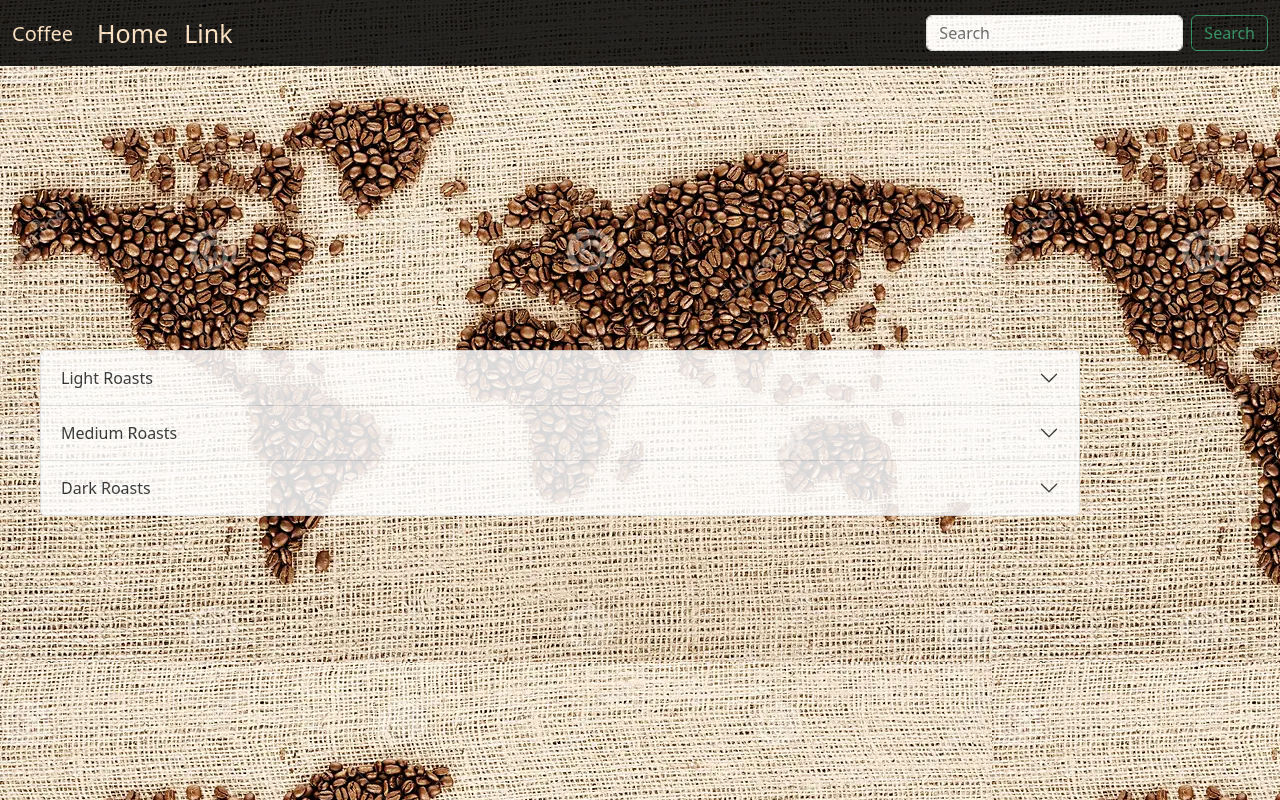
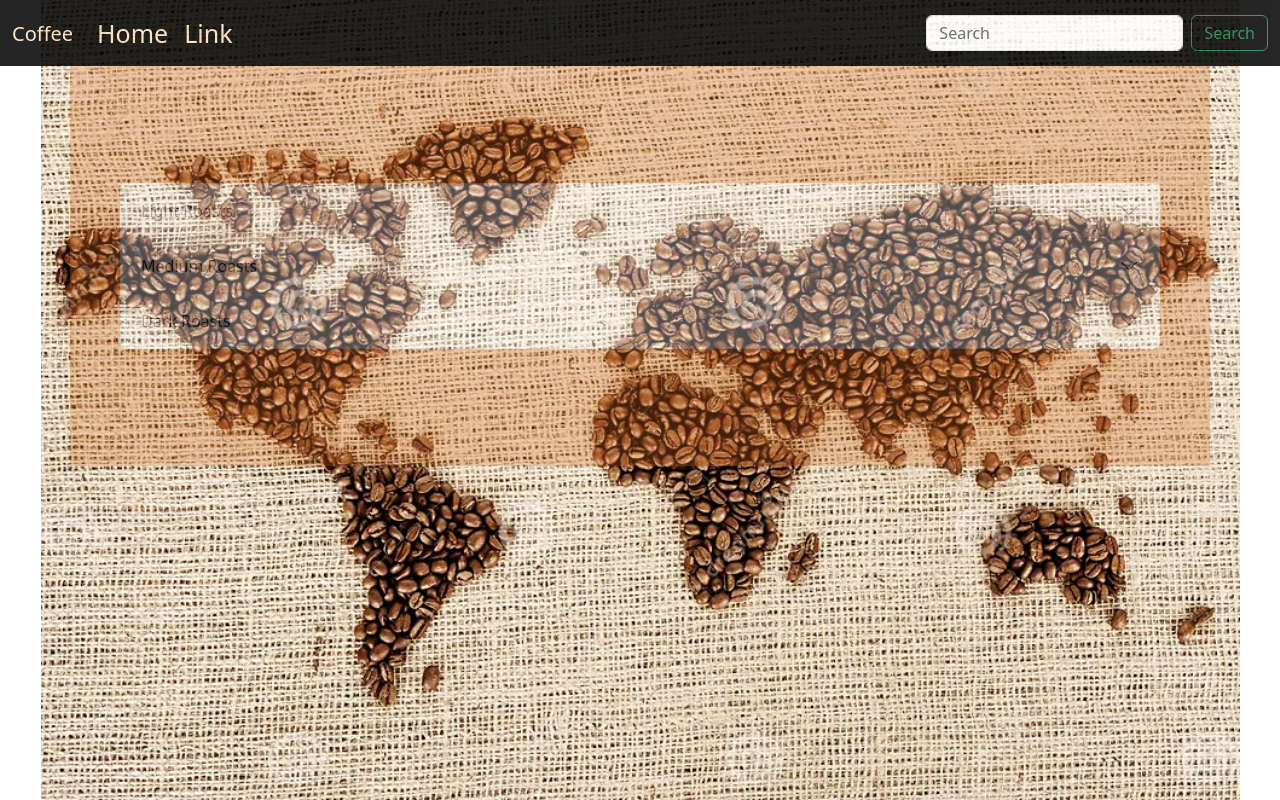
Before and after one commit to gates-borgesbrown/coffee-project, a plain HTML site: page index.html in a window 1280 px wide. Drawn offline with nearby package versions, Linux system fonts and the light colour scheme.

Commit message:
updated project

```diff
--- a/index.html
+++ b/index.html
@@ -34,19 +34,11 @@
     </header>
 <!-- HEADER END -->
 <!-- HERO BEGIN -->
-    <section class="container hero d-flex align-items-center flex-grow-1 mx-0">
-        <div class="row flex-grow-1">
-            <div class="d-flex col text-center justify-content-center">
-                <div class="d-flex image-title justify-content-center align-items-center">
+    <section class="container hero d-flex justify-content-center align-items-center">
+<!--        <div class="row flex-grow-1">-->
+<!--            <div class="d-flex col text-center justify-content-center">-->
+<!--                <div class="d-flex image-title justify-content-center align-items-center">-->
 <!--                    <img src="./images/cozy%20forest%20cafe.jpeg" alt="Cozy Coffee Shop">-->
-                </div>
-            </div>
-        </div>
-    </section>
-<!-- HERO END -->
-<!-- BODY BEGIN -->
-
-<!--   LIGHT ROAST ENDS     -->
                     <div class="accordion" id="accordionTable">
                         <div class="accordion-item">
                             <h2 class="accordion-header" id="headingOne">
@@ -101,6 +93,15 @@
                             </div>
                         </div>
                     </div>
+<!--                </div>-->
+<!--            </div>-->
+<!--        </div>-->
+    </section>
+<!-- HERO END -->
+<!-- BODY BEGIN -->
+
+<!--   LIGHT ROAST ENDS     -->
+
 
 
 
--- a/style.css
+++ b/style.css
@@ -6,10 +6,18 @@
     display: flex;
     flex-direction: column;
     min-height: 100dvh;
+    background-image: url("images/coffee-world.webp");
+    background-position: center;
+    background-repeat: no-repeat;
+    background-size: contain;
+    opacity: 85%;
+
 }
 
-.container {
-
+.container.hero {
+    background-color: chocolate;
+    opacity: 35%;
+    /*position: relative;*/
 }
 
 img {
@@ -22,8 +30,15 @@ img {
     margin-bottom: 50px;
 }
 
+ul {
+    display: flex;
+    align-items: stretch;
+    justify-content: space-evenly;
+}
 li {
     list-style: none;
+    display: flex;
+    flex-wrap: wrap;
 }
 
 /*.brand-header {*/
@@ -43,15 +58,15 @@ a {
 }
 
 
-.background { background-image: url("images/coffee-world.webp");
-    width:100%;
-    height:100%;
-    opacity:85%;
+/*.background { background-image: url("images/coffee-world.webp");*/
+/*    width:100%;*/
+/*    height:100%;*/
+/*    opacity:85%;*/
 
-}
+/*}*/
 
 .accordion {
-    position: absolute;
+    /*position: relative;*/
     justify-content: center;
     right: 200px;
     top: 350px;
```
Lines whose indentation alone changed are shown as unchanged.
